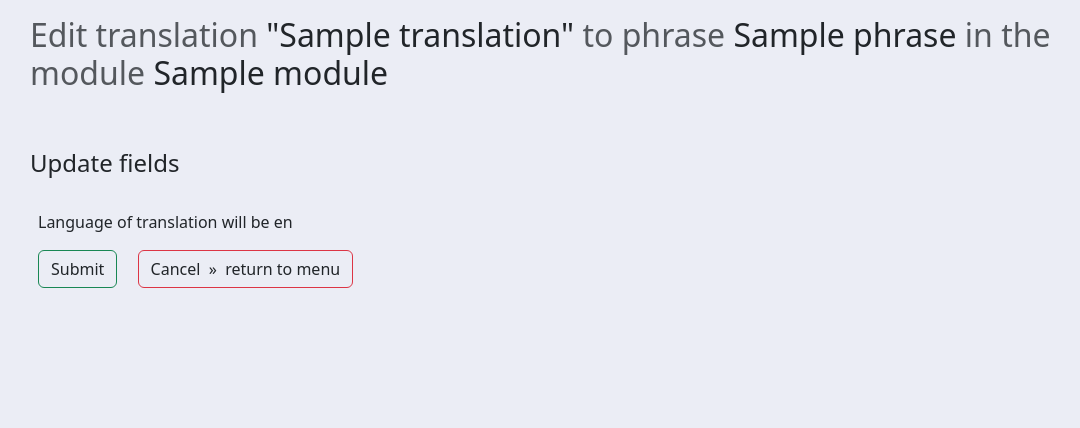
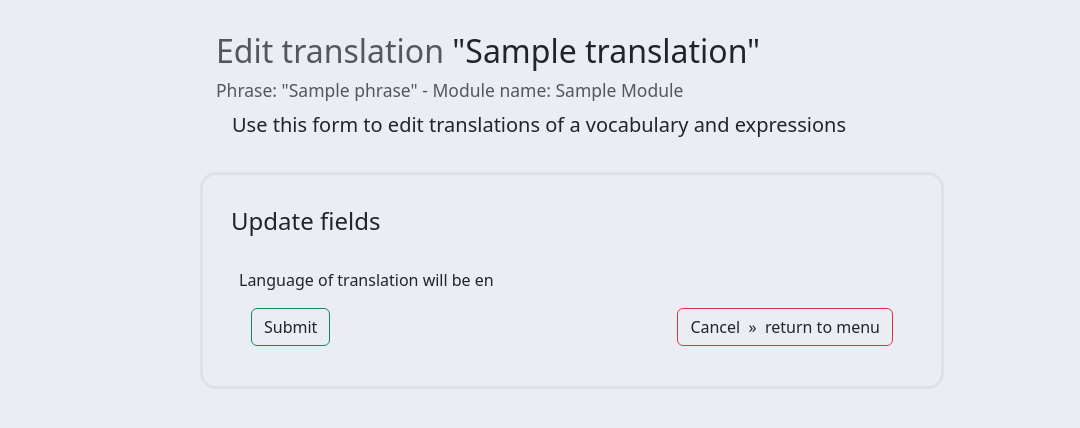
Before and after one commit to Inu-Oh/frendj, a Django app: template staff/templates/staff/edit_translation.html in a window 1280 px wide. Shown: the top 428 px of the page, without its empty margins (68-1148 px from the left). Run offline with Django 4.2, Linux system fonts and the light colour scheme; the template is opened without the code that fills it: most values are stand-ins (such as "Sample title", 1, 10 or a date in 2020); some libraries are stand-ins or nearby versions.

Commit message:
complete staff form style and info updates, particularly for Update Phrase and Update Translation views

```diff
--- a/staff/forms.py
+++ b/staff/forms.py
@@ -17,6 +17,9 @@ class CreatePhraseForm(forms.ModelForm):
     class Meta:
         model = Phrase
         fields = ['phrase', 'language']
+        widgets = {
+            'phrase': forms.Textarea(attrs={'cols': 80, 'rows': 3}),
+        }
 
     def __init__(self, *args, **kwargs):
         super(CreatePhraseForm, self).__init__(*args, **kwargs)
@@ -28,6 +31,9 @@ class CreateTranslationForm(forms.ModelForm):
     class Meta:
         model = Translation
         fields = ['translation']
+        widgets = {
+            'translation': forms.Textarea(attrs={'cols': 80, 'rows': 3}),
+        }
 
     def __init__(self, *args, **kwargs):
         super(CreateTranslationForm, self).__init__(*args, **kwargs)
--- a/staff/templates/staff/add_module.html
+++ b/staff/templates/staff/add_module.html
@@ -6,7 +6,7 @@
     <div class="p-3">
     <header class="container-fluid p-3">
         <h1 class="fs-2 text-muted">Create a new module</h1>
-        <p class="fs-5 pt-2">
+        <p class="fs-5 ps-3">
             Use this form to create modules to collect related vocabulary,
             phrases and expressions
         </p>
--- a/staff/templates/staff/edit_module.html
+++ b/staff/templates/staff/edit_module.html
@@ -6,9 +6,9 @@
     <div class="p-3">
     <header class="container-fluid p-3">
         <h1 class="fs-2 text-muted">
-            Edit module <span class="text-dark">{{ module.name }}</span>
+            Edit module <span class="text-dark">{{ module.name|title }}</span>
         </h1>
-        <p class="fs-5 pt-2">Use this form to edit modules names</p>
+        <p class="fs-5 ps-3">Use this form to edit modules names</p>
     </header>
 
     <main class="container-fluid border border-3 rounded-4 pb-3">
--- a/staff/templates/staff/edit_translation.html
+++ b/staff/templates/staff/edit_translation.html
@@ -1,35 +1,39 @@
 {% extends "base_menu.html" %}
 
 
-{% block header %}
-<h1 class="p-3 fs-2">
-    <span class="text-muted">Edit translation</span> "{{ translation }}"
-    <span class="text-muted">to phrase </span> {{ phrase }}
-    <span class="text-muted">in the module </span> {{ module }}
+{% block content %}
+<div class="container-fluid" id="narrow-staff-form">
+    <div class="p-3">
+    <header class="container-fluid p-3">
+        <h1 class="fs-2 text-muted">
+            Edit translation <span class="text-dark">
+            "{{ translation.translation }}"</span>
         </h1>
-{% endblock header %}
-
-
-{% block content %}
-<div class="container-fluid p-3 row">
-    <div class="col-9">
+        <h5 class="text-muted">
+            <small>Phrase: "{{ phrase }}" - Module name: {{ module|title }}</small>
+        </h5>
+        <p class="fs-5 ps-3">
+            Use this form to edit translations of a vocabulary and expressions
+        </p>
+    </header>
+    <main class="container-fluid border border-3 rounded-4 pb-3">
+        <div class="p-3">
             <h4 class="py-3">Update fields</h4>
             {% load crispy_forms_tags %}
             <form action="" method="post" enctype="multipart/form-data" class="p-2">
                 {% csrf_token %}
                 {{ form|crispy }}
                 <p>Language of translation will be {{ translation_language }}</p>
+                <div class="container-fluid d-flex justify-content-between">
                     <input type="submit" value="Submit"
                         class="btn btn-outline-success me-3 text-dark">
                     <input type="submit" value="Cancel &nbsp;&raquo;&nbsp; return to menu"
                         class="btn btn-outline-danger text-dark"
                         onclick="window.location.href='{% url 'staff:manage_content' %}';return false;">
+                </div>
             </form>
+        </div>
+    </main>
     </div>
 </div>
 {% endblock content %}
-
-
-{% block footer %}
-
-{% endblock footer %}
```
Also changed, not shown: frendj/templates/frendj/reset.html (+9 -12 lines), staff/templates/staff/add_translation.html (+5 -2 lines), staff/templates/staff/edit_phrase.html (+20 -14 lines). Lines whose indentation alone changed are shown as unchanged.
